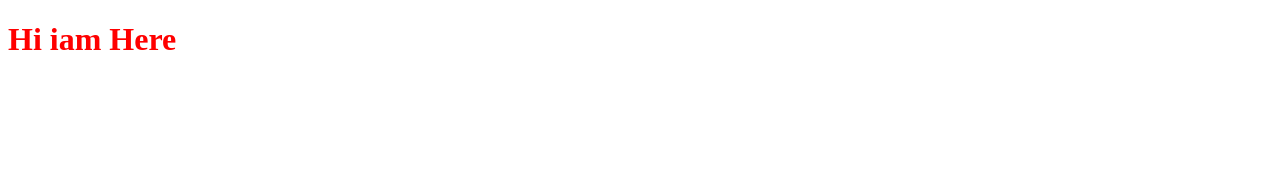
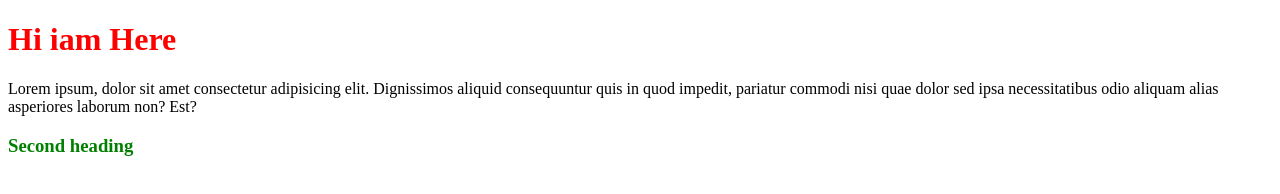
Before and after one commit to vaishnav-1702/my-first-git, a plain HTML site: page index.html in a window 1280 px wide. Drawn offline with Linux system fonts and the light colour scheme.

Commit message:
added a h3 and new txt file and styled h3

```diff
--- a/index.html
+++ b/index.html
@@ -8,5 +8,8 @@
 </head>
 <body>
     <h1>Hi iam Here</h1>
+    <p>Lorem ipsum, dolor sit amet consectetur adipisicing elit. Dignissimos aliquid consequuntur quis in quod impedit,
+        pariatur commodi nisi quae dolor sed ipsa necessitatibus odio aliquam alias asperiores laborum non? Est?</p>
+        <h3>Second heading</h3>
 </body>
 </html>
--- a/style.css
+++ b/style.css
@@ -1,3 +1,6 @@
 h1{
     color: red;
 }
+h3{
+    color: green;
+}
```
Also changed, not shown: text.txt (added).
